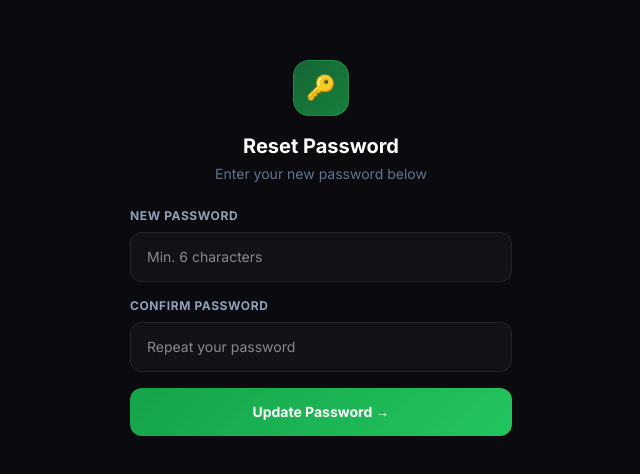
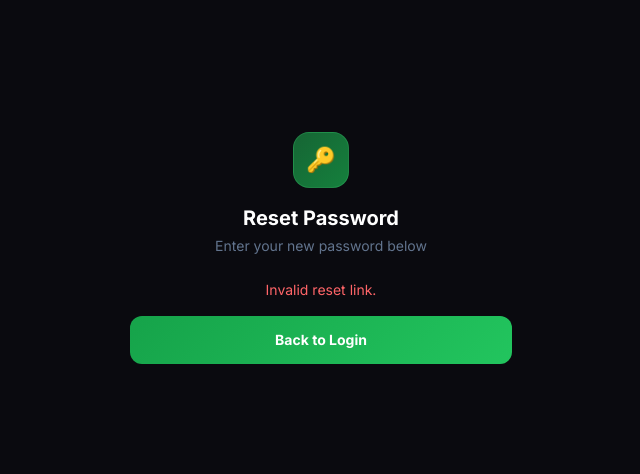
Before and after one commit to samuelechi/naija-bet-ai, a Next.js app: page /reset-password in a window 1280 px wide. Shown: the part 152-626 px from the top of the page, without its empty margins (319-959 px from the left). Built offline with nearby package versions, Linux system fonts and the light colour scheme; no server answers; a web font is replaced by a local one.

Commit message:
fix: forgot password reset flow + auth callback route

```diff
--- a/app/auth/callback/route.ts
+++ b/app/auth/callback/route.ts
@@ -1,26 +1,14 @@
 import { NextRequest, NextResponse } from 'next/server'
-import { createClient } from '@supabase/supabase-js'
 
 export async function GET(request: NextRequest) {
     const { searchParams } = new URL(request.url)
     const token_hash = searchParams.get('token_hash')
     const type = searchParams.get('type')
-    const next = searchParams.get('next') ?? '/'
 
     if (token_hash && type) {
-        const supabase = createClient(
-            process.env.NEXT_PUBLIC_SUPABASE_URL!,
-            process.env.NEXT_PUBLIC_SUPABASE_ANON_KEY!
+        return NextResponse.redirect(
+            new URL(`/reset-password?token_hash=${token_hash}&type=${type}`, request.url)
         )
-
-        const { error } = await supabase.auth.verifyOtp({
-            type: type as any,
-            token_hash,
-        })
-
-        if (!error) {
-            return NextResponse.redirect(new URL('/reset-password', request.url))
-        }
     }
 
     return NextResponse.redirect(new URL('/login?error=invalid_link', request.url))
--- a/app/reset-password/page.tsx
+++ b/app/reset-password/page.tsx
@@ -1,16 +1,38 @@
 'use client'
 
-import { useState } from 'react'
-import { useRouter } from 'next/navigation'
+import { useState, useEffect } from 'react'
+import { useRouter, useSearchParams } from 'next/navigation'
 import { supabase } from '@/lib/supabase'
 
 export default function ResetPasswordPage() {
     const router = useRouter()
+    const searchParams = useSearchParams()
     const [password, setPassword] = useState('')
     const [confirm, setConfirm] = useState('')
     const [loading, setLoading] = useState(false)
+    const [verifying, setVerifying] = useState(true)
     const [error, setError] = useState<string | null>(null)
     const [success, setSuccess] = useState(false)
+
+    useEffect(() => {
+        const token_hash = searchParams.get('token_hash')
+        const type = searchParams.get('type')
+
+        if (token_hash && type) {
+            supabase.auth.verifyOtp({
+                type: type as any,
+                token_hash,
+            }).then(({ error }) => {
+                if (error) {
+                    setError('Reset link is invalid or has expired. Please request a new one.')
+                }
+                setVerifying(false)
+            })
+        } else {
+            setVerifying(false)
+            setError('Invalid reset link.')
+        }
+    }, [])
 
     async function handleReset() {
         if (password !== confirm) {
@@ -37,6 +59,15 @@ export default function ResetPasswordPage() {
         setTimeout(() => router.push('/'), 2500)
     }
 
+    if (verifying) {
+        return (
+            <main className="min-h-screen flex items-center justify-center"
+                style={{ background: '#0A0A0F' }}>
+                <div className="w-8 h-8 border-2 border-green-500/40 border-t-green-400 rounded-full animate-spin" />
+            </main>
+        )
+    }
+
     return (
         <main className="min-h-screen flex flex-col items-center justify-center px-6"
             style={{ background: '#0A0A0F' }}>
@@ -59,6 +90,16 @@ export default function ResetPasswordPage() {
                         </div>
                         <p className="text-white font-black">Password updated!</p>
                         <p className="text-slate-500 text-sm">Redirecting you to the app...</p>
+                    </div>
+                ) : error && !password ? (
+                    <div className="text-center space-y-4">
+                        <p className="text-red-400 text-sm">{error}</p>
+                        <button
+                            onClick={() => router.push('/login')}
+                            className="w-full font-black text-sm py-3.5 rounded-xl text-white"
+                            style={{ background: 'linear-gradient(135deg, #16a34a, #22c55e)' }}>
+                            Back to Login
+                        </button>
                     </div>
                 ) : (
                     <div className="space-y-4">
```
